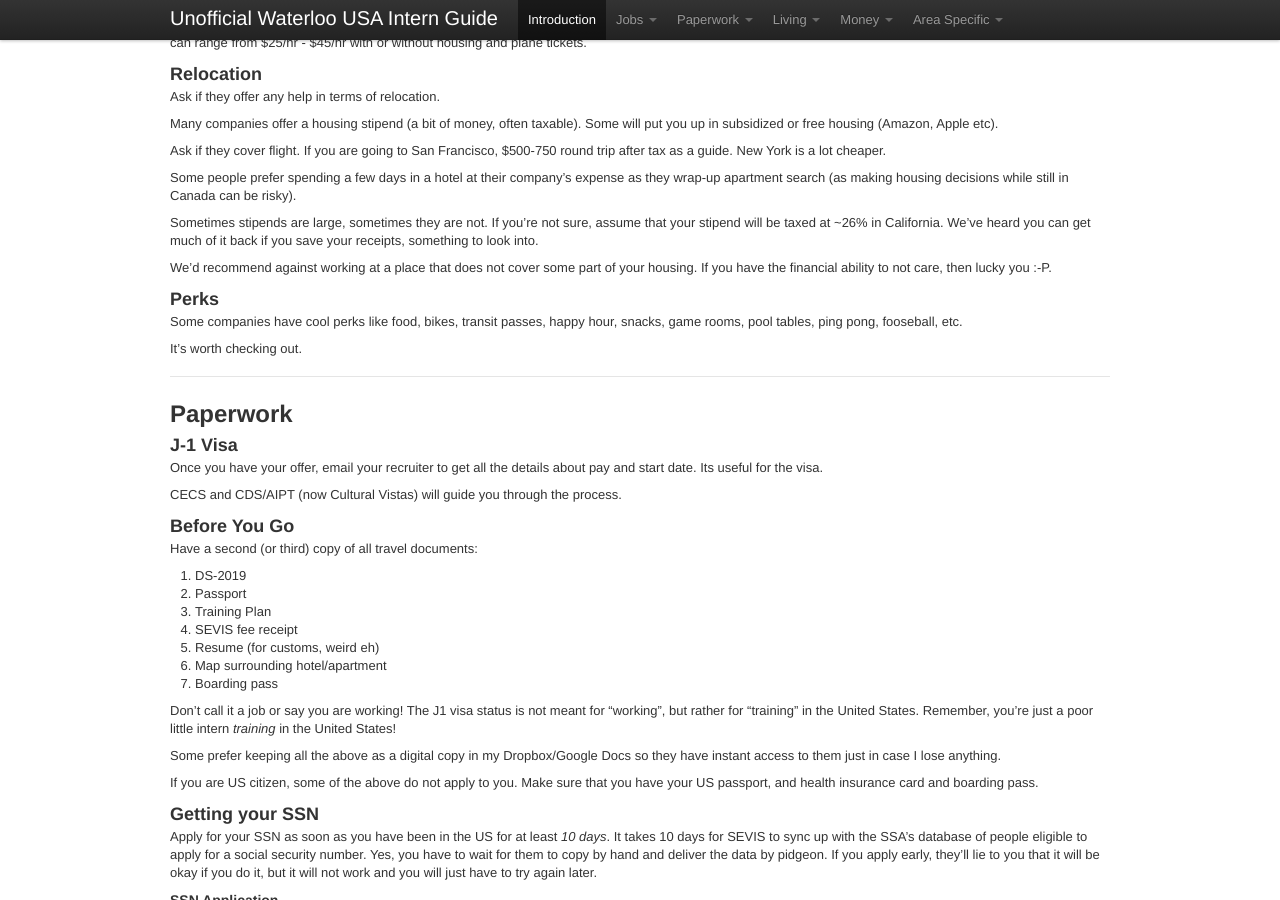
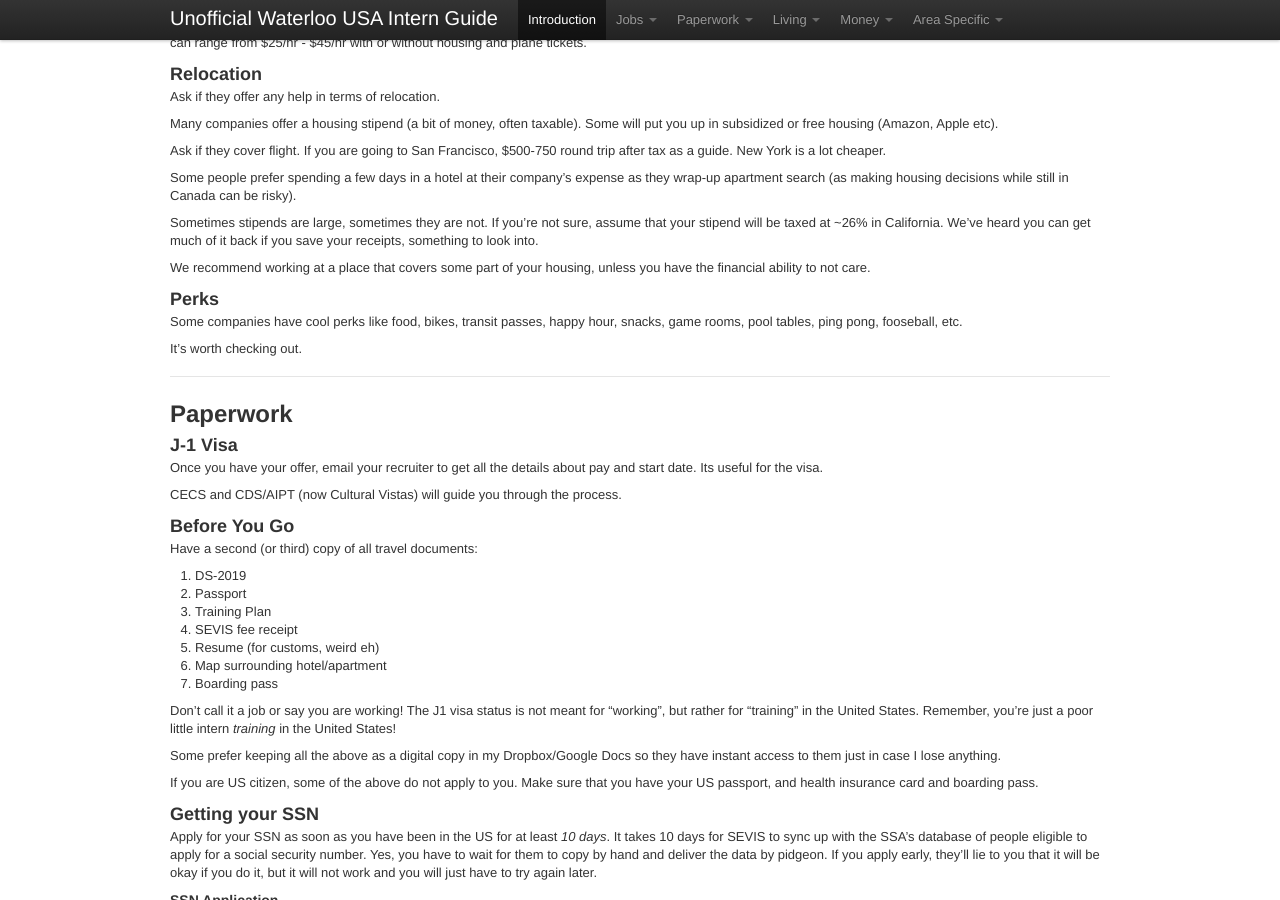
Before and after one commit to sholiday/Unofficial-Waterloo-USA-Intern-Guide, a Jekyll site: the page built from index.markdown, in a window 1280 px wide and 900 px high, scrolled down 805 px. Built offline with Jekyll 4.4.1, drawn with Linux system fonts in a browser that asks for light colours; nearby versions of some CDN libraries; Markdown is read by kramdown in place of the engine named in the settings.

Commit message:
Avoid double negatives

```diff
--- a/index.markdown
+++ b/index.markdown
@@ -80,8 +80,8 @@ Sometimes stipends are large, sometimes they are not. If you're not sure, assume
 that your stipend will be taxed at ~26% in California. We've heard you can get
 much of it back if you save your receipts, something to look into.
 
-We'd recommend against working at a place that does not cover some part of your
-housing. If you have the financial ability to not care, then lucky you :-P.
+We recommend working at a place that covers some part of your housing,
+unless you have the financial ability to not care.
 
 <section id="Jobs-Perks" />
 ### Perks
```
